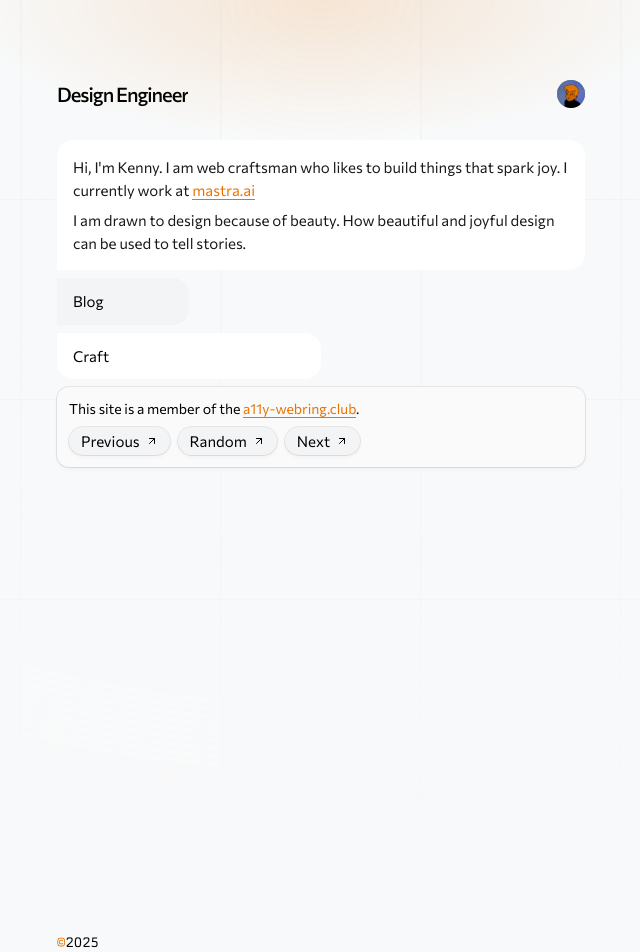
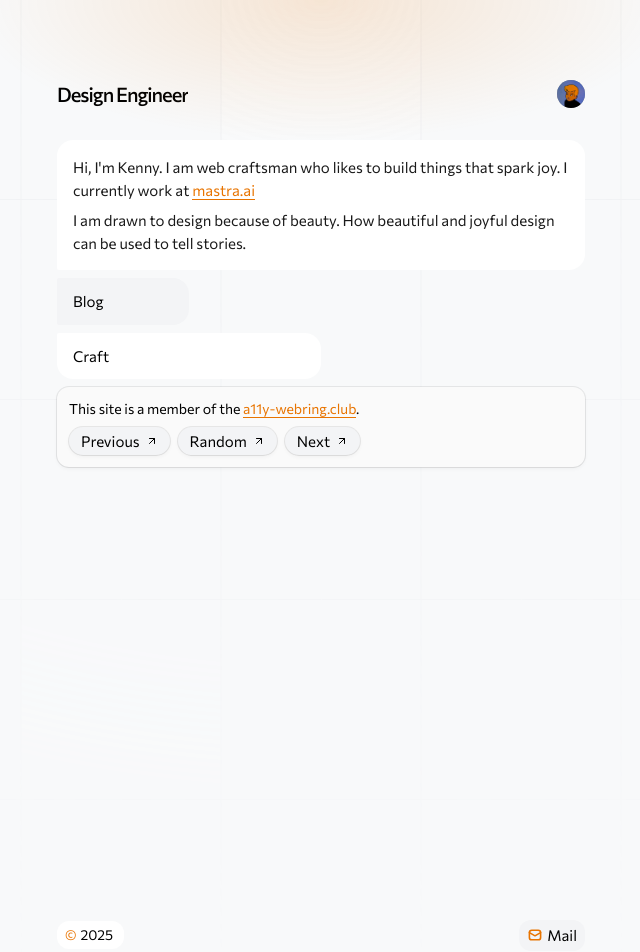
Before and after one commit to adeleke5140/portfolio-v2, a Next.js app: page / in a window 1280 px wide. Shown: the top 952 px of the page, without its empty margins (319-959 px from the left). Built offline with nearby package versions, Linux system fonts and the light colour scheme.

Commit message:
feat: extend footer

```diff
--- a/src/components/layout.tsx
+++ b/src/components/layout.tsx
@@ -43,13 +43,50 @@ const Layout = ({ children }: LayoutProps) => {
           ></rect>
         </svg>
         <main className="pt-10 md:pt-12  w-full">{children}</main>
-        <footer className="w-full mt-10 mb-2 md:px-6">
-          <div className="max-w-xl rounded-md md:px-6 mx-auto">
-            <div className="px-6 py-3 text-[15px] md:px-0 md:pb-2 flex justify-between">
-              <p className="text-sm font-mono">
+        <footer className="w-full mt-10 mb-2 px-6">
+          <div className="max-w-xl rounded-md md:px-6 flex justify-between items-center mx-auto">
+            <div className="py-1 px-2 bg-white rounded-xl text-[15px] flex justify-between">
+              <p className="text-sm inline-flex items-center gap-1">
                 <span className="text-[#e87400]">©</span>
-                {new Date().getFullYear()}&nbsp;
+                <span>{new Date().getFullYear()}&nbsp;</span>
               </p>
+            </div>
+            <div className=" text-[15px] bg-gray-100 w-fit rounded-xl py-1 px-2  dark:text-[#fefefe]">
+              <a className="flex items-center gap-1" href="mailto:k@kehinde.me">
+                <svg
+                  xmlns="http://www.w3.org/2000/svg"
+                  width="20"
+                  height="20"
+                  viewBox="0 0 20 20"
+                  className="w-4 h-4 text-[#e87400]"
+                >
+                  <title>envelope</title>
+                  <g fill="currentColor">
+                    <path
+                      d="m3,7l6.504,3.716c.307.176.685.176.992,0l6.504-3.716"
+                      fill="none"
+                      stroke="currentColor"
+                      strokeLinecap="round"
+                      strokeLinejoin="round"
+                      strokeWidth="2"
+                    ></path>
+                    <rect
+                      x="3"
+                      y="4"
+                      width="14"
+                      height="12"
+                      rx="3"
+                      ry="3"
+                      fill="none"
+                      strokeWidth="2"
+                      stroke="currentColor"
+                      strokeLinecap="round"
+                      strokeLinejoin="round"
+                    ></rect>
+                  </g>
+                </svg>
+                <span>Mail</span>
+              </a>
             </div>
           </div>
         </footer>
```
